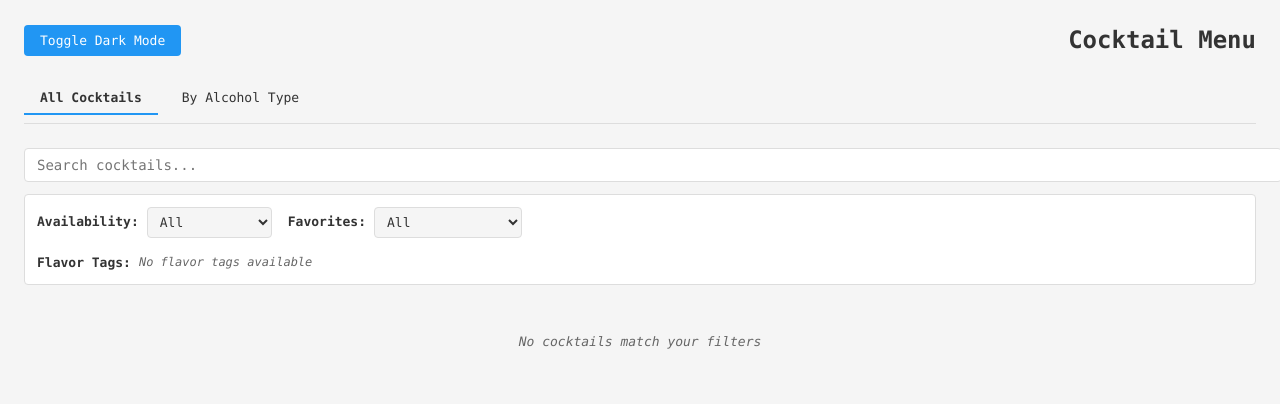
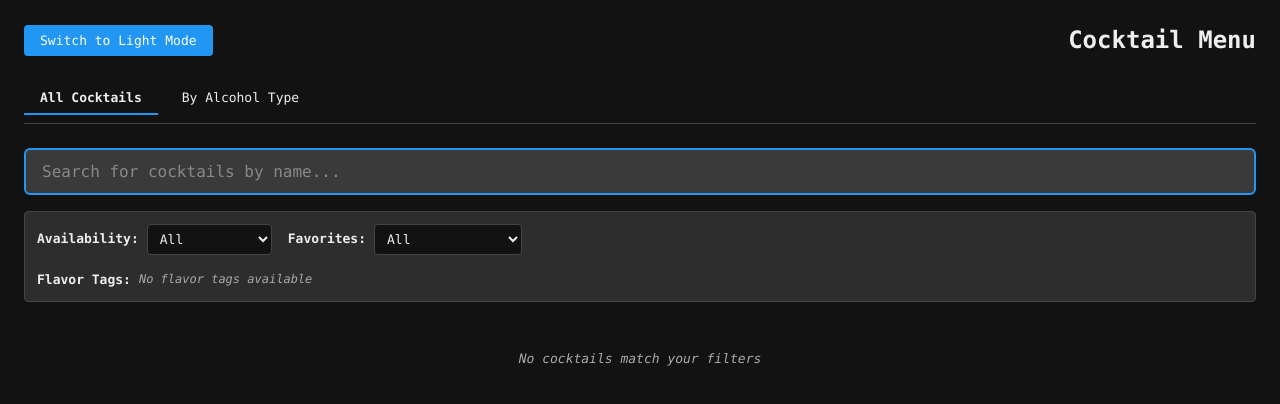
Before and after one commit to promagne/cocktail-menu, a website: page index.html in a window 1280 px wide. Drawn offline with nearby package versions, Linux system fonts and the light colour scheme; no server answers.

Commit message:
Updating dark mode by default

```diff
--- a/app.js
+++ b/app.js
@@ -25,12 +25,30 @@ document.addEventListener('DOMContentLoaded', function() {
     themeToggle.addEventListener('click', function() {
         document.body.classList.toggle('dark-mode');
         localStorage.setItem('darkMode', document.body.classList.contains('dark-mode'));
+        updateThemeButtonText();
     });
 
-    // Check for saved theme preference
-    if (localStorage.getItem('darkMode') === 'true') {
+    // Set dark mode by default or check for saved preference
+    if (localStorage.getItem('darkMode') === null) {
+        // No preference saved, set dark mode by default
+        document.body.classList.add('dark-mode');
+        localStorage.setItem('darkMode', 'true');
+    } else if (localStorage.getItem('darkMode') === 'true') {
+        // User previously selected dark mode
         document.body.classList.add('dark-mode');
     }
+
+    // Update theme button text based on current mode
+    function updateThemeButtonText() {
+        if (document.body.classList.contains('dark-mode')) {
+            themeToggle.textContent = 'Switch to Light Mode';
+        } else {
+            themeToggle.textContent = 'Switch to Dark Mode';
+        }
+    }
+
+    // Initialize theme button text
+    updateThemeButtonText();
 
     // Tab Navigation
     tabButtons.forEach(button => {
--- a/index.html
+++ b/index.html
@@ -10,7 +10,7 @@
 <body>
     <div class="container" id="mainContainer">
         <div class="header-controls">
-            <button class="theme-toggle" id="themeToggle">Toggle Dark Mode</button>
+            <button class="theme-toggle" id="themeToggle">Switch to Light Mode</button>
             <h1>Cocktail Menu</h1>
         </div>
 
@@ -25,7 +25,9 @@
             <!-- All Cocktails Tab -->
             <div class="tab-pane active" id="all">
                 <div class="search-container">
-                    <input type="text" id="searchInput" placeholder="Search cocktails...">
+                    <div class="search-input-wrapper">
+                        <input type="text" id="searchInput" placeholder="Search for cocktails by name...">
+                    </div>
 
                     <div class="filter-container">
                         <div class="filter-group">
--- a/styles.css
+++ b/styles.css
@@ -110,16 +110,45 @@ button:hover {
     margin-bottom: 24px;
 }
 
+.search-input-wrapper {
+    position: relative;
+    display: flex;
+    align-items: center;
+}
+
 .search-container input {
     width: 100%;
-    padding: 8px 12px;
-    border: 1px solid var(--border-color);
-    border-radius: 4px;
+    padding: 12px 16px;
+    border: 2px solid var(--accent-color);
+    border-radius: 6px;
     font-family: var(--font-family);
     background-color: var(--card-bg);
     color: var(--text-color);
-    font-size: 14px;
-    margin-bottom: 12px;
+    font-size: 16px;
+    margin-bottom: 16px;
+    box-shadow: 0 2px 8px rgba(0, 0, 0, 0.1);
+    transition: all 0.3s ease;
+}
+
+.search-container input:focus {
+    outline: none;
+    box-shadow: 0 4px 12px rgba(33, 150, 243, 0.25);
+    border-color: var(--accent-color);
+}
+
+.search-container input::placeholder {
+    color: var(--text-secondary);
+    opacity: 0.7;
+}
+
+/* Dark mode specific search styling */
+body.dark-mode .search-container input {
+    background-color: #3a3a3a;
+    border-color: var(--accent-color);
+}
+
+body.dark-mode .search-container input:focus {
+    box-shadow: 0 4px 12px rgba(33, 150, 243, 0.4);
 }
 
 /* Filter Container Styles */
```
